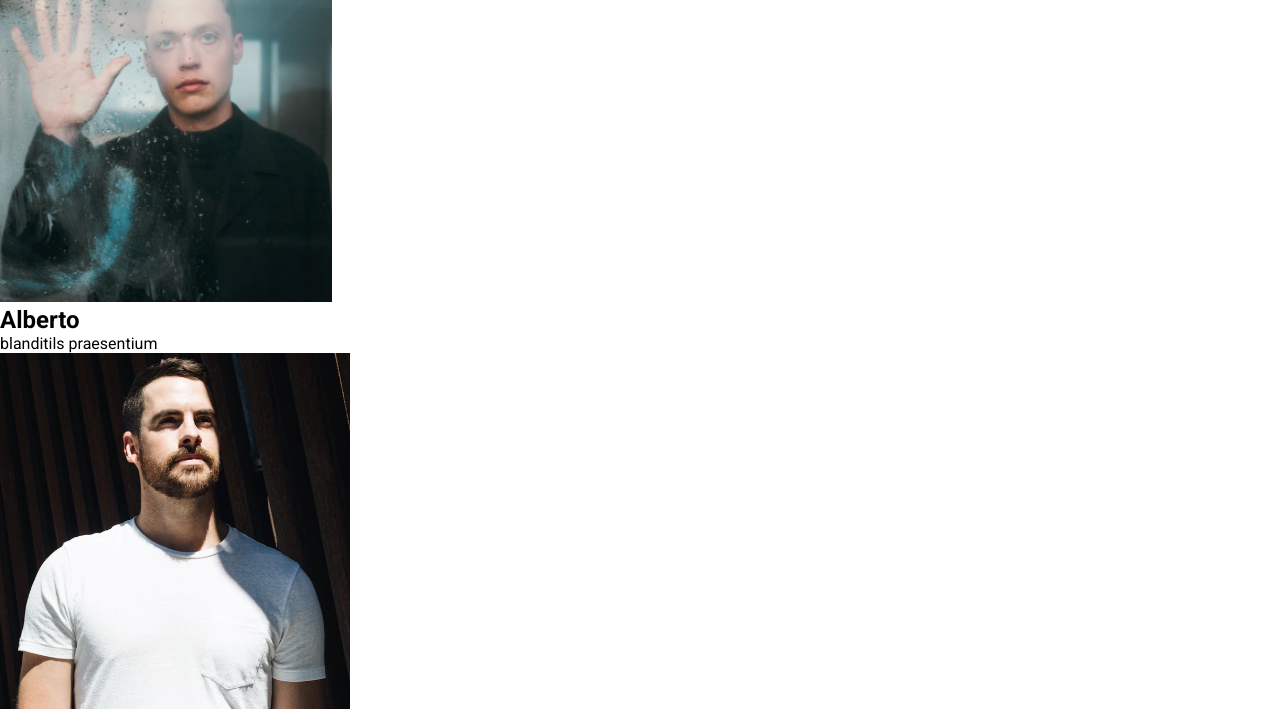
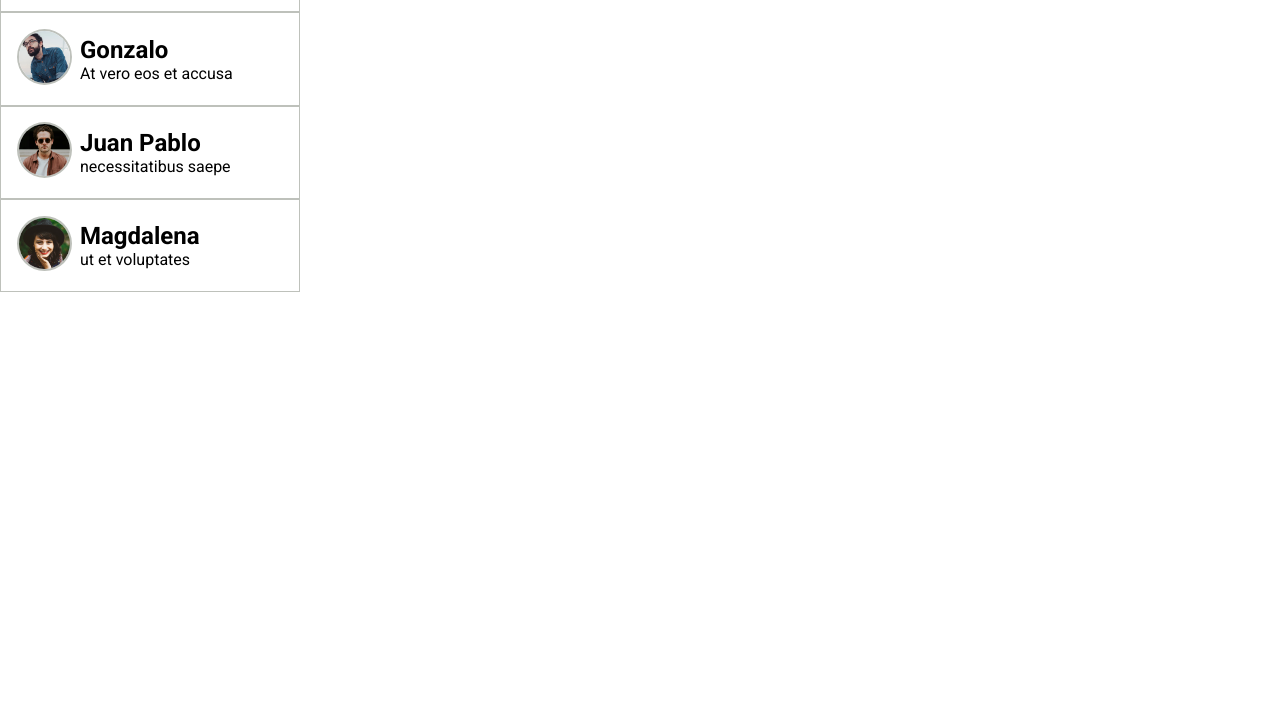
Before and after one commit to nicolascr726/sistema-de-mensajeria, a plain HTML site: page index.html in a window 1280 px wide. Shown: the part 669-1385 px from the top of the page. After the commit the page ends 961 px from the top, so only its background shows below. Drawn offline with Linux system fonts and the light colour scheme.

Commit message:
add flex and config to friend and fix somethings

```diff
--- a/assets/css/style.css
+++ b/assets/css/style.css
@@ -95,9 +95,35 @@ body {
 
 .new-chat-button button:hover {
   background-color: #CDC3E6;
-  transition: background-color 0.2s ease;
 }
 
 .new-chat-button button:focus {
   background-color: #BEC1BB;
 }
+
+.friends-container {
+  display: flex;
+  flex-direction: column;
+}
+
+.friend-chat {
+  display: flex;
+  justify-content: flex-start;
+  align-items: center;
+  height: 93.1px;
+  gap: 0.5rem;
+  border: 1px solid ;
+  border-color: #BEC1BB;
+  padding: 1rem;
+}
+
+.friend-chat:hover {
+  background-color: #CDC3E6;
+}
+
+.friend-img img {
+  width: 55px;
+  border-radius: 50%;
+  border: 2px solid;
+  border-color: #BEC1BB;
+}
```
